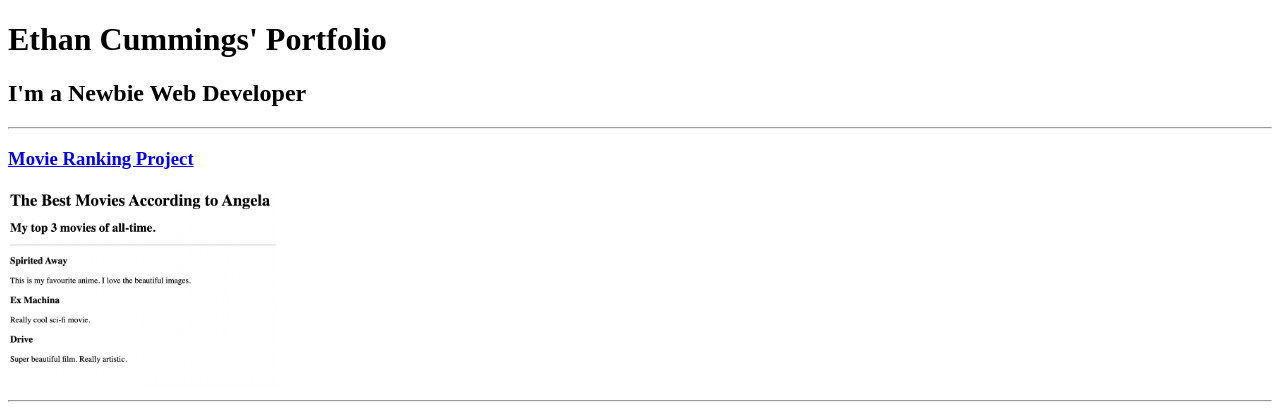
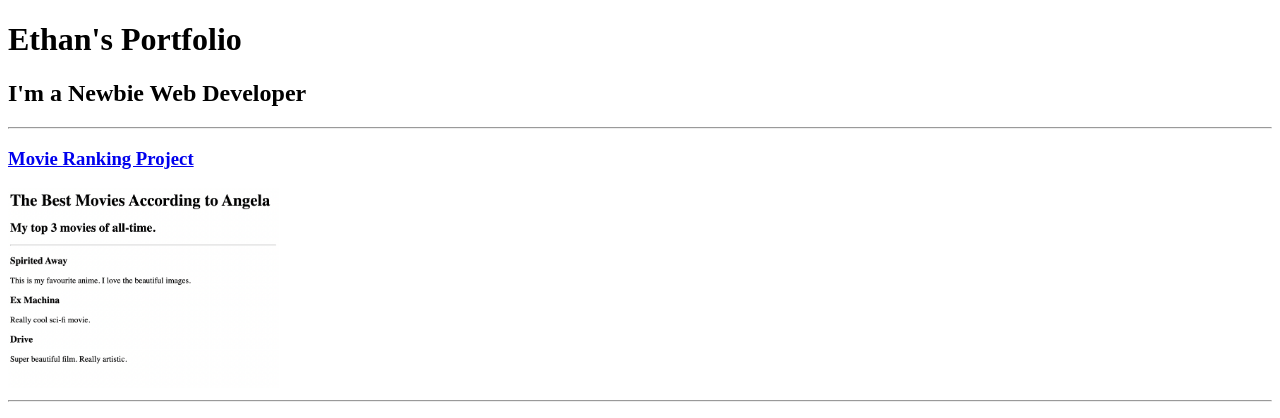
Before and after one commit to OngoingCow/html-portfolio, a plain HTML site: page index.html in a window 1280 px wide. Shown: the top 418 px of the page. Drawn offline with Linux system fonts and the light colour scheme.

Commit message:
Update index.html

```diff
--- a/index.html
+++ b/index.html
@@ -6,7 +6,7 @@
     </head>
 
     <body>
-        <h1>Ethan Cummings' Portfolio</h1>
+        <h1>Ethan's Portfolio</h1>
         <h2>I'm a Newbie Web Developer</h2>
         <hr>
         <h3><a href="./public/movie-ranking.html">Movie Ranking Project</a></h3>
```
